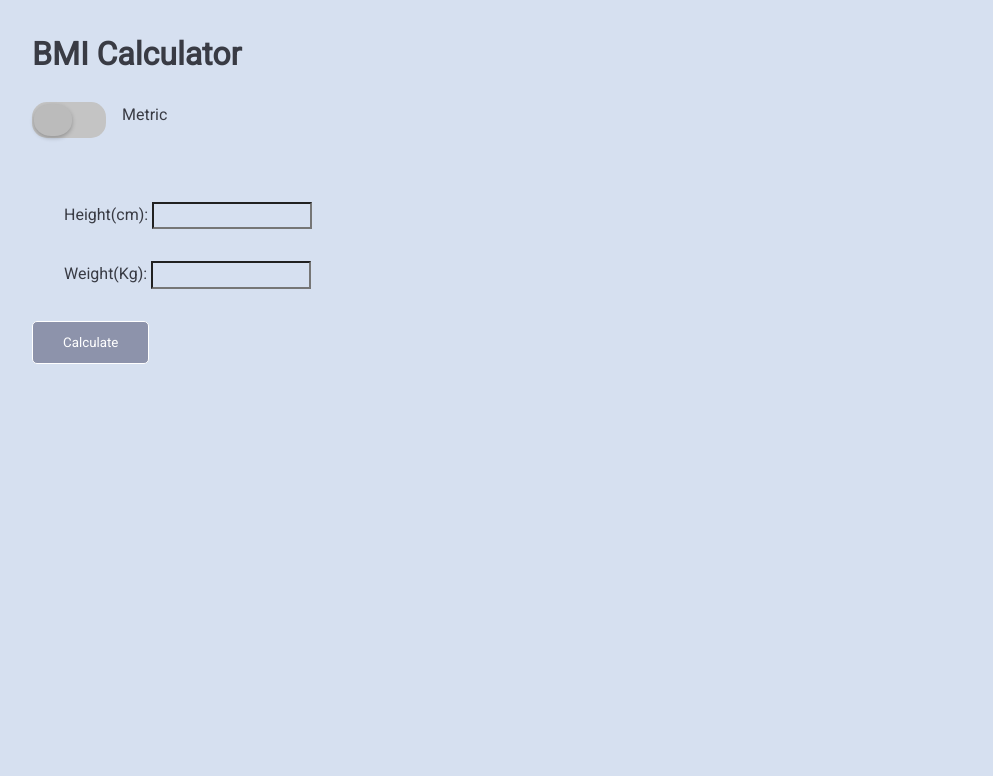
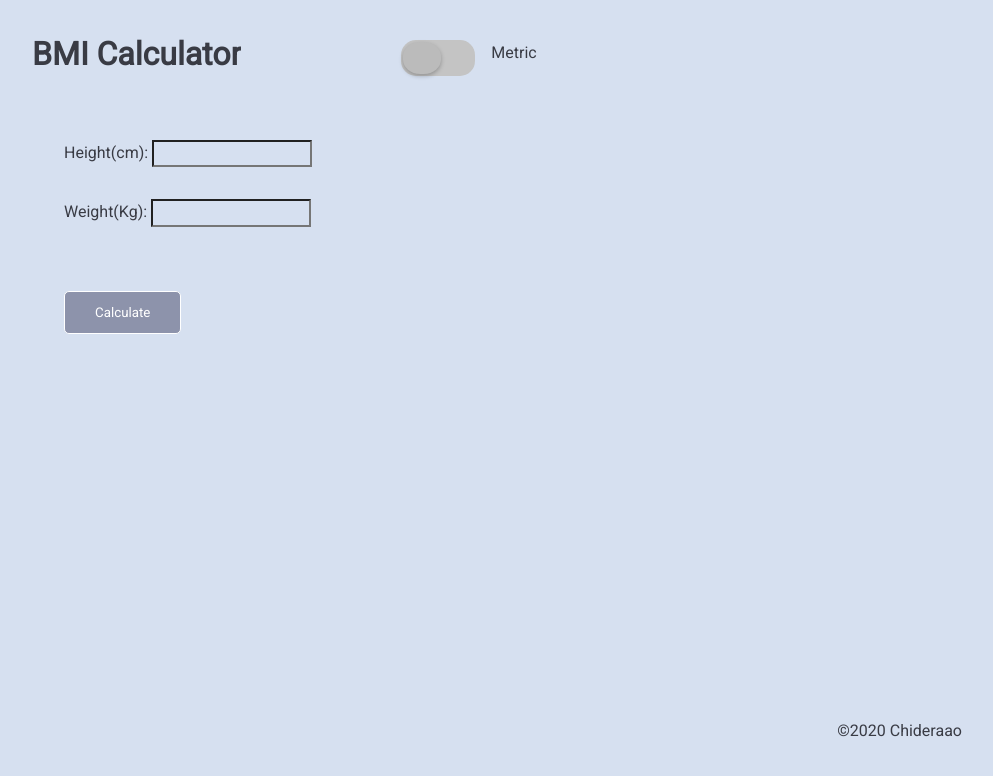
Before and after one commit to chideraao/bmi-calculator, a React (Create React App) app: page / in a window 1280 px wide. Shown: the top 776 px of the page, without its empty margins (190-1183 px from the left). Built offline with nearby package versions, Linux system fonts and the light colour scheme.

Commit message:
final commit, I guess

```diff
--- a/src/App.css
+++ b/src/App.css
@@ -5,6 +5,12 @@
 	--secondary-color: #d6e0f0;
 	--dark-color: #8d93ab;
 	--light-color: #393b44;
+}
+
+body,
+html {
+	height: 100%;
+	display: grid;
 }
 
 * {
@@ -21,6 +27,10 @@
 	padding: 0 2rem;
 }
 
+.full {
+	margin: auto;
+}
+
 .flex {
 	display: flex;
 }
@@ -33,8 +43,8 @@
 	margin: 2rem;
 }
 
-.px-3 {
-	padding-right: 2rem;
+.p-3 {
+	padding: 10rem;
 }
 
 .btn {
@@ -54,6 +64,13 @@
 .btn:hover {
 	transform: scale(0.96);
 }
+
+input:focus {
+	outline: none;
+	border-radius: 4px;
+	box-shadow: 0px 0px 1px 1px #4484c4;
+}
+
 .toggle-container {
 	width: 70px;
 	background-color: #c4c4c4;
@@ -65,12 +82,6 @@
 	position: relative;
 	margin-bottom: 2rem;
 	margin-right: 1rem;
-}
-
-input:focus {
-	outline: none;
-	border-radius: 4px;
-	box-shadow: 0px 0px 1px 1px #4484c4;
 }
 
 .dialog-button {
@@ -101,3 +112,9 @@ input:focus {
 	background-color: #5c6e91;
 	left: 34px;
 }
+
+.footer {
+	position: fixed;
+	bottom: 5vh;
+	right: 10vw;
+}
--- a/src/App.js
+++ b/src/App.js
@@ -1,5 +1,6 @@
 import { useState } from "react";
 import "./App.css";
+import Footer from "./components/Footer";
 import Header from "./components/Header";
 import Main from "./components/Main";
 import { BMIProvider } from "./management/BMIContext";
@@ -13,9 +14,10 @@ function App() {
 
 	return (
 		<BMIProvider>
-			<div className="container">
+			<div className="container full">
 				<Header onMetric={onMetric} toggleMetric={toggleMetric} />
 				<Main onMetric={onMetric} />
+				<Footer />
 			</div>
 		</BMIProvider>
 	);
--- /dev/null
+++ b/src/components/Footer.jsx
@@ -0,0 +1,11 @@
+import React from "react";
+
+function Footer() {
+	return (
+		<div className="footer">
+			<p> &copy;2020 Chideraao</p>
+		</div>
+	);
+}
+
+export default Footer;
--- a/src/components/Header.jsx
+++ b/src/components/Header.jsx
@@ -1,10 +1,14 @@
 import React from "react";
 
 function Header({ toggleMetric, onMetric }) {
-	const toggleStyle = { display: "flex" };
+	const toggleStyle = {
+		display: "flex",
+		paddingTop: "2rem",
+		paddingLeft: "10rem",
+	};
 
 	return (
-		<div className="container">
+		<div className="container flex">
 			<h1>BMI Calculator</h1>
 			<div style={toggleStyle}>
 				<div className="toggle-container" onClick={toggleMetric}>
--- a/src/components/Main.jsx
+++ b/src/components/Main.jsx
@@ -29,9 +29,7 @@ function Main({ onMetric }) {
 
 		let currentBMI = weight / (metricHeight * metricHeight);
 		setBMI(Math.round(currentBMI * 100) / 100);
-		if (isNaN(BMI) || BMI === 0) {
-			return null;
-		}
+
 		setResult(true);
 	};
 
@@ -69,7 +67,7 @@ function Main({ onMetric }) {
 							value={userInput.weight}
 						/>
 					</div>
-					<button className="btn btn-outline" onClick={calculateBMI}>
+					<button className="btn btn-outline m-3" onClick={calculateBMI}>
 						Calculate
 					</button>
 				</>
@@ -93,7 +91,10 @@ function Main({ onMetric }) {
 							value={userInput.weight}
 						/>
 					</div>
-					<button className="btn btn-outline" onClick={calculateEnglishBMI}>
+					<button
+						className="btn btn-outline m-3 "
+						onClick={calculateEnglishBMI}
+					>
 						Calculate
 					</button>
 				</>
--- a/src/components/Result.jsx
+++ b/src/components/Result.jsx
@@ -2,7 +2,7 @@ import React, { useContext } from "react";
 import { BMIContext } from "../management/BMIContext";
 
 function Result() {
-	const [BMI, setBMI] = useContext(BMIContext);
+	const [BMI] = useContext(BMIContext);
 
 	return (
 		<div>
--- a/src/management/BMIContext.jsx
+++ b/src/management/BMIContext.jsx
@@ -3,7 +3,7 @@ import React, { createContext, useState } from "react";
 export const BMIContext = createContext();
 
 export const BMIProvider = (props) => {
-	const [BMI, setBMI] = useState();
+	const [BMI, setBMI] = useState(0);
 	return (
 		<BMIContext.Provider value={[BMI, setBMI]}>
 			{props.children}
```
Also changed, not shown: 2 other files (tests, documents, lock files or other folders).
